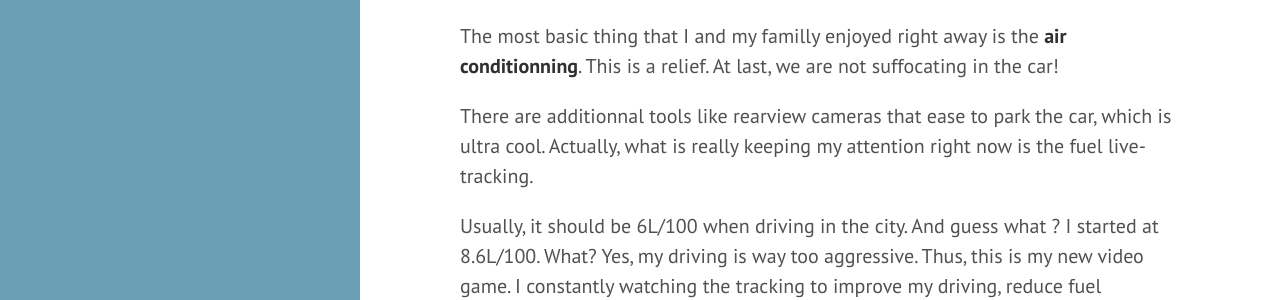
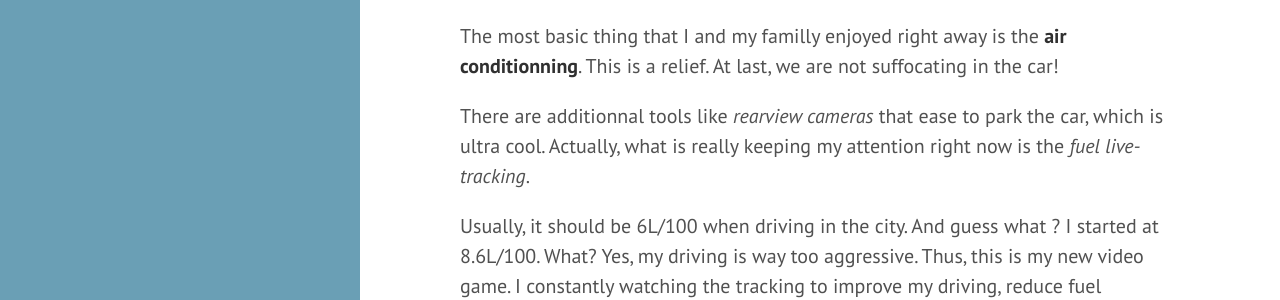
Before and after one commit to alexblanquart/alexblanquart.github.io, a Jekyll site: the page built from _posts/2014-08-18-new-car.markdown, in a window 1280 px wide and 1111 px high. Shown: the part 269-569 px from the top of the window. Built offline with Jekyll 4.4.1, drawn with Linux system fonts in a browser that asks for light colours; Markdown is read by kramdown in place of the engine named in the settings.

Commit message:
new entry: new car, changed small things

```diff
--- a/_posts/2014-08-18-new-car.markdown
+++ b/_posts/2014-08-18-new-car.markdown
@@ -10,7 +10,7 @@ That is a big change after the previous *Renault Clio second generation*, where
 
 The most basic thing that I and my familly enjoyed right away is the **air conditionning**. This is a relief. At last, we are not suffocating in the car!
 
-There are additionnal tools like rearview cameras that ease to park the car, which is ultra cool. Actually, what is really keeping my attention right now is the fuel live-tracking.
+There are additionnal tools like *rearview cameras* that ease to park the car, which is ultra cool. Actually, what is really keeping my attention right now is the *fuel live-tracking*.
 
 Usually, it should be 6L/100 when driving in the city. And guess what ? I started at 8.6L/100. What? Yes, my driving is way too aggressive. Thus, this is my new video game. I constantly watching the tracking to improve my driving, reduce fuel consumption and earn more distance for free (or it seems). At the moment: 7.4L/100. Not bad, but can do better.
 
```
